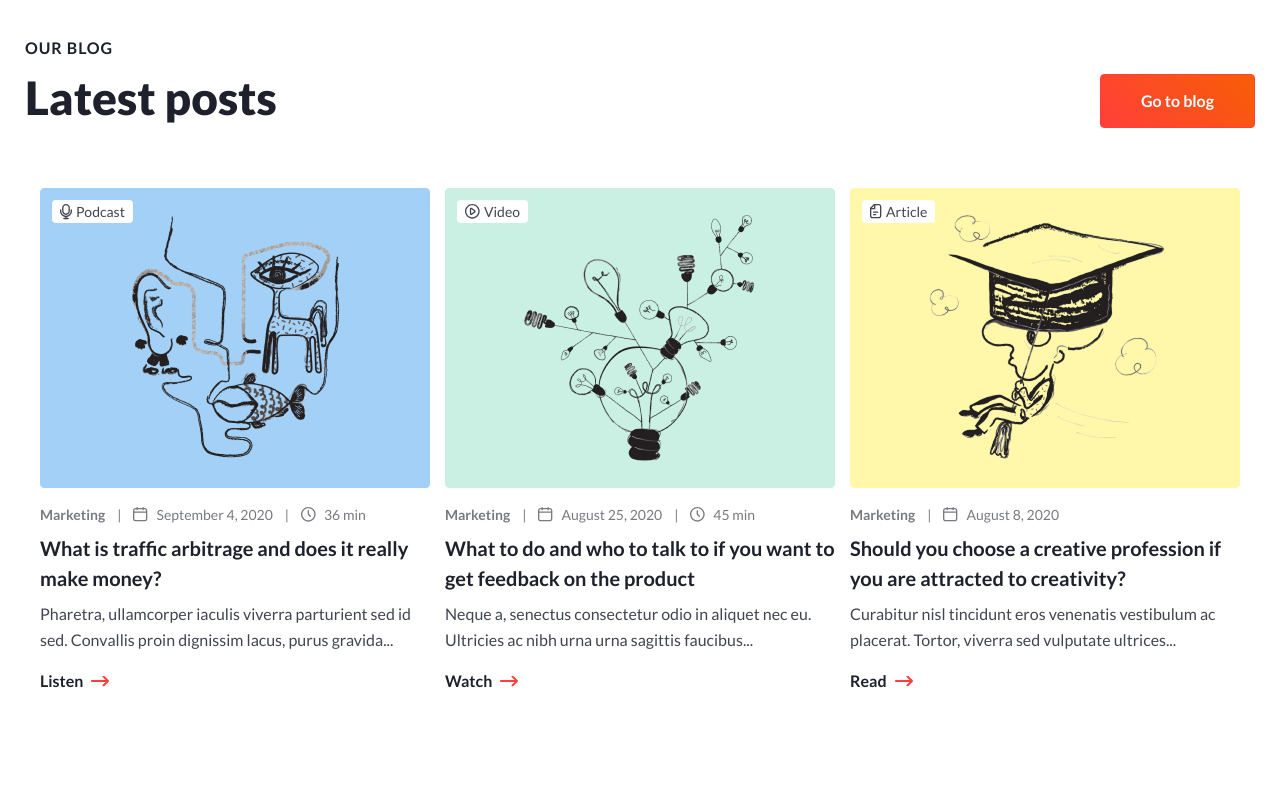
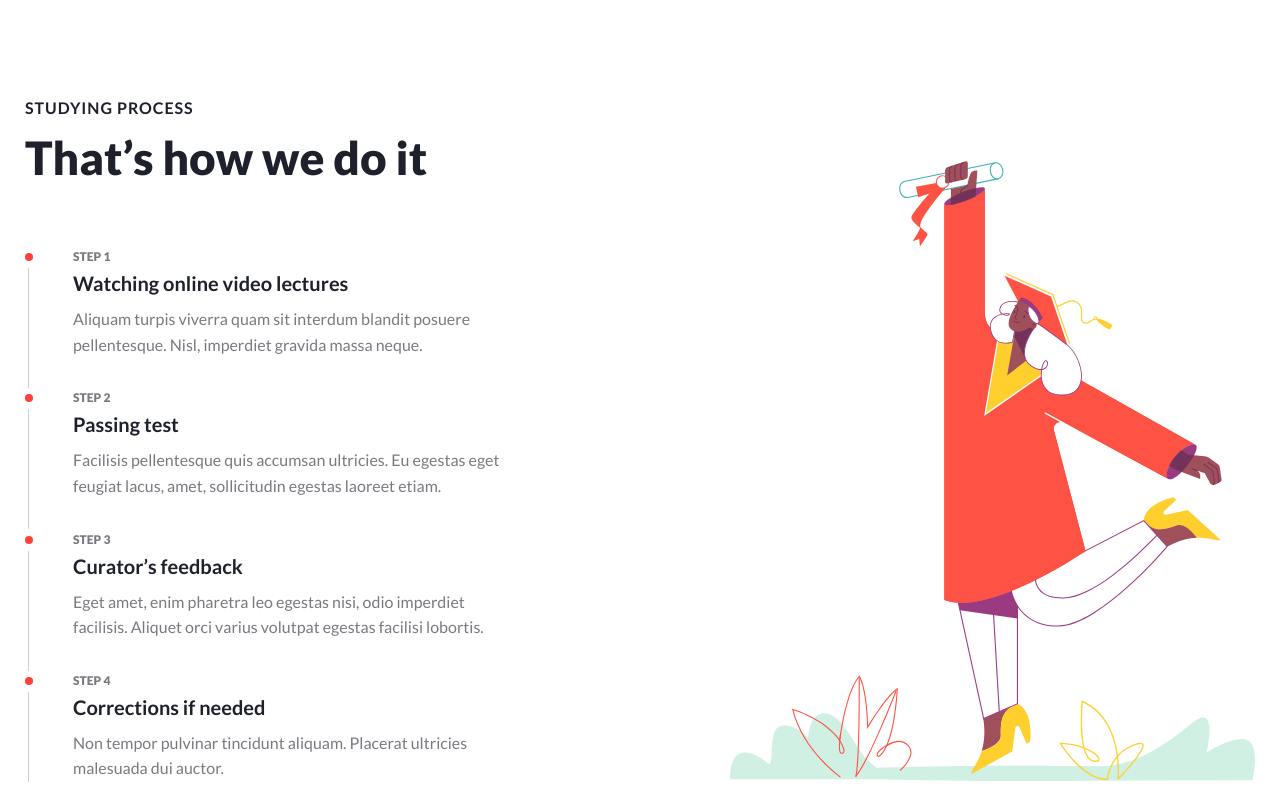
Before and after one commit to MikhailVoropaev/Createx, a website built with Vite: page src/assets/pages/about.html in a window 1280 px wide. Shown: the part 2860-3660 px from the top of the page. Built offline with nearby package versions, Linux system fonts and the light colour scheme.

Commit message:
new section about-process + adaptive

```diff
--- a/src/assets/pages/about.html
+++ b/src/assets/pages/about.html
@@ -307,6 +307,66 @@
     </div>
   </section>
 
+  <section class="about-process">
+    <div class="container about-process__container">
+      <div class="about-process__content">
+        <div class="headings about-process__content-headings">
+          <p class="headings__subtitle">
+            Studying process
+          </p>
+          <h2 class="headings__title">
+            That’s how we do it
+          </h2>
+        </div>
+        <ul class="about-process__content-items">
+          <li class="about-process__content-item">
+            STEP 1
+            <h3 class="about-process__content-item__title">
+              Watching online video lectures
+            </h3>
+            <p class="about-process__content-item__text">
+              Aliquam turpis viverra quam sit interdum blandit posuere pellentesque. Nisl, imperdiet gravida massa neque.
+            </p>
+          </li>
+
+          <li class="about-process__content-item">
+            STEP 2
+            <h3 class="about-process__content-item__title">
+              Passing test
+            </h3>
+            <p class="about-process__content-item__text">
+              Facilisis pellentesque quis accumsan ultricies. Eu egestas eget feugiat lacus, amet, sollicitudin egestas laoreet etiam.
+            </p>
+          </li>
+
+          <li class="about-process__content-item">
+            STEP 3
+            <h3 class="about-process__content-item__title">
+              Curator’s feedback
+            </h3>
+            <p class="about-process__content-item__text">
+              Eget amet, enim pharetra leo egestas nisi, odio imperdiet facilisis. Aliquet orci varius volutpat egestas facilisi lobortis.
+            </p>
+          </li>
+
+          <li class="about-process__content-item">
+            STEP 4
+            <h3 class="about-process__content-item__title">
+              Corrections if needed
+            </h3>
+            <p class="about-process__content-item__text">
+              Non tempor pulvinar tincidunt aliquam. Placerat ultricies malesuada dui auctor.
+            </p>
+          </li>
+        </ul>
+      </div>
+
+      <div class="about-process__illustration">
+        <img class="about-process__illustration-img" src="../images/about/about-process-ullustration.svg" alt="About Process illustration">
+      </div>
+    </div>
+  </section>
+
   <section class="blog">
     <div class="container">
       <div class="headings__mix">
--- a/src/assets/scss/about/about-directions.scss
+++ b/src/assets/scss/about/about-directions.scss
@@ -54,6 +54,7 @@
         border: 1px solid var(--color-gray-300);
         border-radius: 4px;
         transition: box-shadow .4s, scale .4s;
+        cursor: pointer;
 
         &:hover {
           box-shadow: var(--box-shadow-events-list-item);
--- /dev/null
+++ b/src/assets/scss/about/about-process.scss
@@ -0,0 +1,96 @@
+@use "../mixins" as *;
+
+.about-process {
+  margin-top: 180px;
+
+  @include width-tab {
+    margin-top: 90px;
+  }
+
+  &__container {
+    display: flex;
+    justify-content: space-between;
+    align-items: flex-end;
+    gap: 20px;
+
+    @include width-tab {
+      flex-direction: column;
+      gap: 40px;
+      align-items: center;
+    }
+
+    .about-process__content {
+      max-width: 495px;
+
+      &-headings {
+        text-align: left;
+      }
+
+      &-items {
+        margin-top: 60px;
+        padding-left: 48px;
+        display: flex;
+        flex-direction: column;
+        gap: 32px;
+
+        .about-process__content-item {
+          position: relative;
+          color: var(--color-gray-700);
+          font-weight: var(--extrasmall-black-font-weight);
+
+          @include extrasmall;
+
+          &:after {
+            position: absolute;
+            content: "";
+            top: 5px;
+            left: -48px;
+            height: 8px;
+            width: 8px;
+            background-color: var(--color-primary);
+            border-radius: 100%;
+          }
+
+          &:before {
+            position: absolute;
+            content: "";
+            background: var(--color-gray-600);
+            height: 120px;
+            width: 1px;
+            top: 20px;
+            left: -45px;
+            opacity: 0.5;
+
+            @include width-mob-xl {
+              height: 140px;
+            }
+          }
+
+          &:nth-last-child(1)::before {
+            height: 90px;
+
+            @include width-mob-xl {
+              height: 110px;
+            }
+          }
+
+          &__title {
+            margin-top: 2px;
+            color: var(--color-gray-900);
+            font-weight: var(--lead-bold-font-weight);
+
+            @include lead;
+          }
+
+          &__text {
+            margin-top: 8px;
+            color: var(--color-gray-700);
+            font-weight: var(--base-regular-font-weight);
+
+            @include base;
+          }
+        }
+      }
+    }
+  }
+}
--- a/src/assets/scss/about/style.scss
+++ b/src/assets/scss/about/style.scss
@@ -2,3 +2,4 @@
 @use "about-video" as *;
 @use "about-values" as *;
 @use "about-directions" as *;
+@use "about-process" as *;
--- a/src/assets/scss/typography.scss
+++ b/src/assets/scss/typography.scss
@@ -91,6 +91,7 @@
   --extrasmall-line-height: 150%;
   --extrasmall-regular-font-weight: 400;
   --extrasmall-bold-font-weight: 700;
+  --extrasmall-black-font-weight: 900;
 
 
   --extraextrasmall-font-size: 10px;
```
Also changed, not shown: src/assets/images/about/about-process-ullustration.svg (added).
